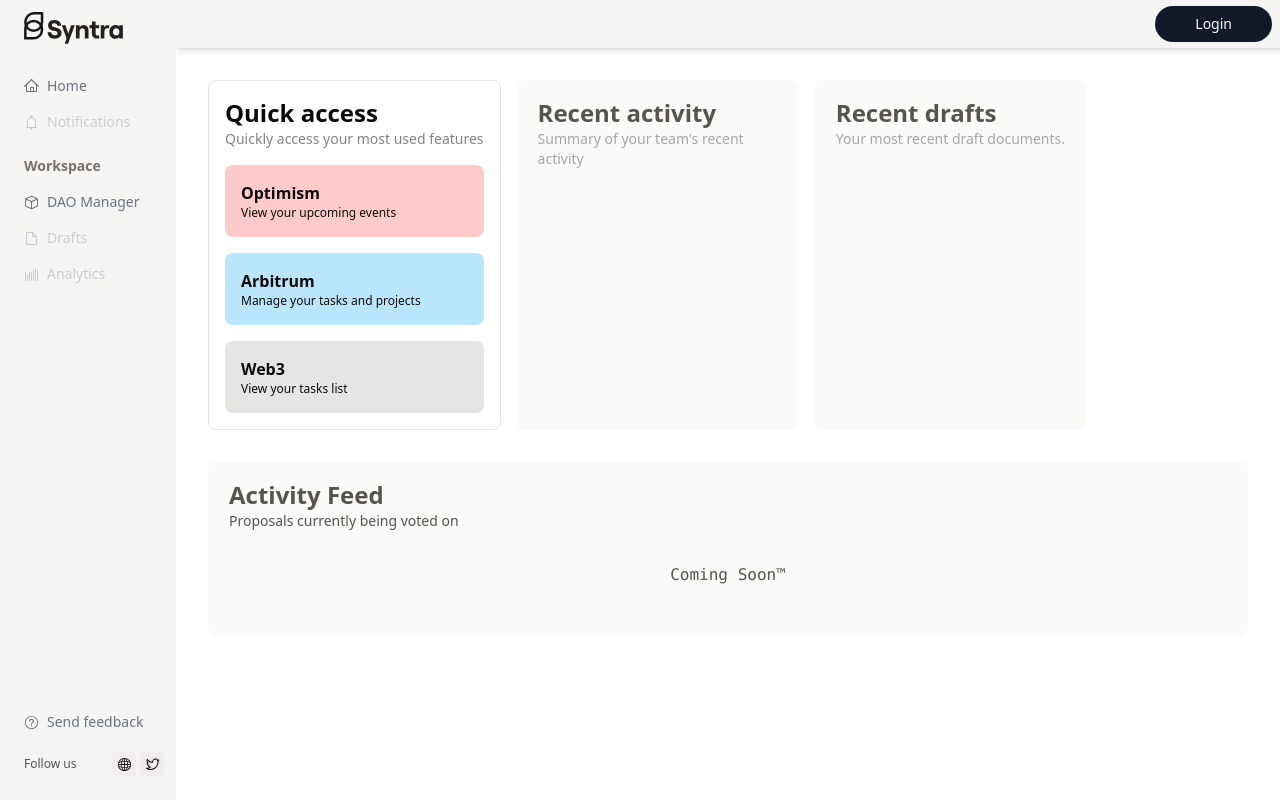
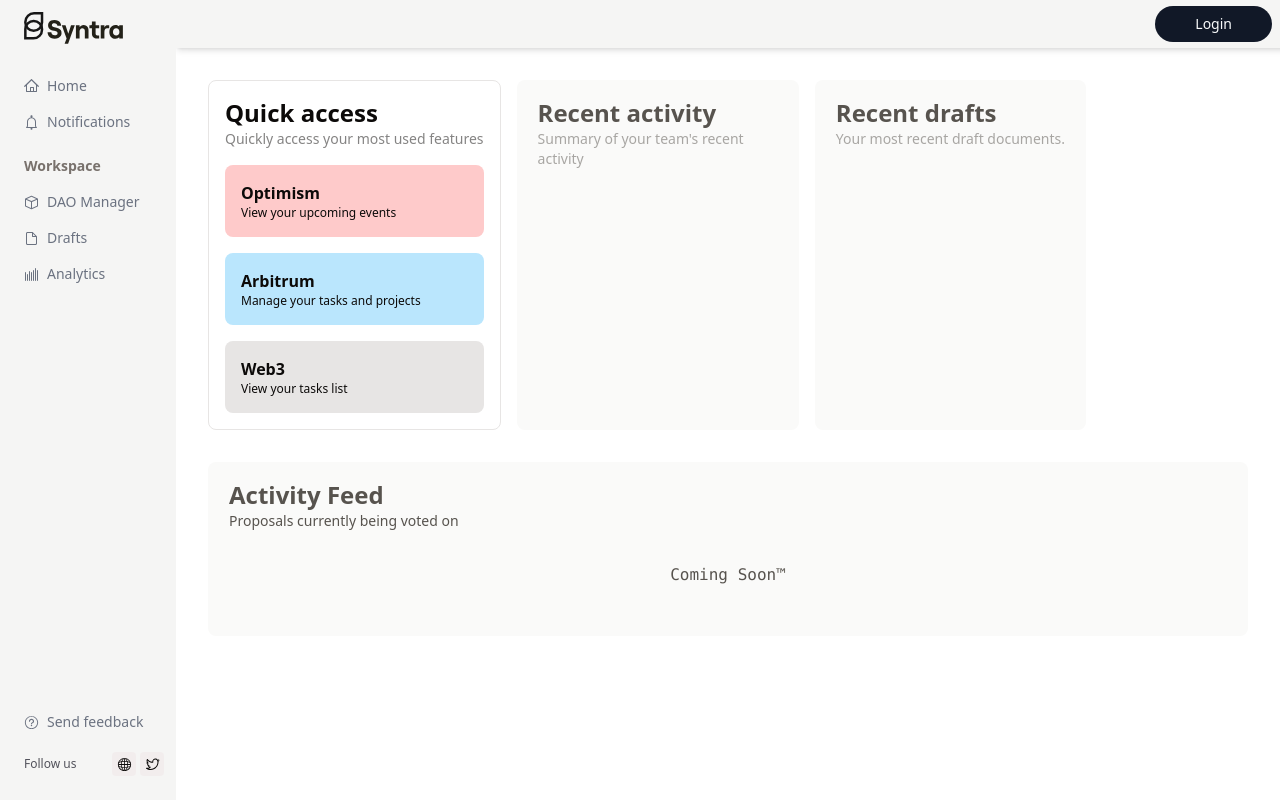
Before and after one commit to syntra-pro/syntra-app, a Next.js app: page /home in a window 1280 px wide. Built offline with nearby package versions, Linux system fonts and the light colour scheme; no server answers.

Commit message:
feat(ui) Fixes arb hover

```diff
--- a/src/app/components/CollaborativeEditor.tsx
+++ b/src/app/components/CollaborativeEditor.tsx
@@ -185,11 +185,7 @@ const MarkdownEditor: React.FC<{
           setCollabs([]);
           const contentPre = daoTemplate.markdown;
           const content = preprocessMarkdown(contentPre);
-          // const content = contentPre;
-          console.log('pre ', daoTemplate.markdown);
-          console.log('post ', content);
           setCont(content);
-
           initializeEditor(content);
         } else {
           if (documentId === '0') {
--- a/src/app/layouts/platformLayout.tsx
+++ b/src/app/layouts/platformLayout.tsx
@@ -202,14 +202,14 @@ export default function PlatformLayout({
               </Link>
               <nav className="mt-6 flex flex-col">
                 <BlankLink
-                  className="flex items-center gap-2 rounded-md px-3 py-2 text-sm font-medium text-gray-500 transition-colors hover:bg-rose-200 hover:text-gray-900 focus:bg-rose-200 focus:text-gray-900 dark:text-gray-400 dark:hover:bg-gray-800 dark:hover:text-gray-50 dark:focus:bg-gray-800 dark:focus:text-gray-50"
+                  className="flex items-center gap-2 rounded-md px-3 py-2 text-sm font-medium text-gray-500 transition-colors hover:bg-slate-300 hover:text-gray-900 focus:bg-slate-300 focus:text-gray-900 dark:text-gray-400 dark:hover:bg-gray-800 dark:hover:text-gray-50 dark:focus:bg-gray-800 dark:focus:text-gray-50"
                   href="/home">
                   <HomeIcon />
                   Home
                 </BlankLink>
 
                 <Link
-                  className="flex items-center opacity-30 gap-2 mb-4 rounded-md px-3 py-2 text-sm font-medium text-gray-500 transition-colors hover:bg-rose-200 hover:text-gray-900 focus:bg-rose-200 focus:text-gray-900 dark:text-gray-400 dark:hover:bg-gray-800 dark:hover:text-gray-50 dark:focus:bg-gray-800 dark:focus:text-gray-50"
+                  className="flex items-center gap-2 mb-4 rounded-md px-3 py-2 text-sm font-medium text-gray-500 transition-colors hover:bg-slate-300 hover:text-gray-900 focus:bg-slate-300 focus:text-gray-900 dark:text-gray-400 dark:hover:bg-gray-800 dark:hover:text-gray-50 dark:focus:bg-gray-800 dark:focus:text-gray-50"
                   href="#">
                   <BellIcon />
                   Notifications
@@ -220,18 +220,18 @@ export default function PlatformLayout({
                 </span>
 
                 <BlankLink
-                  className="flex items-center gap-2 mt-2 rounded-md px-3 py-2 text-sm font-medium text-gray-500 transition-colors hover:bg-rose-200 hover:text-gray-900 focus:bg-rose-200 focus:text-gray-900 dark:text-gray-400 dark:hover:bg-gray-800 dark:hover:text-gray-50 dark:focus:bg-gray-800 dark:focus:text-gray-50"
+                  className="flex items-center gap-2 mt-2 rounded-md px-3 py-2 text-sm font-medium text-gray-500 transition-colors hover:bg-slate-300 hover:text-gray-900 focus:bg-slate-300 focus:text-gray-900 dark:text-gray-400 dark:hover:bg-gray-800 dark:hover:text-gray-50 dark:focus:bg-gray-800 dark:focus:text-gray-50"
                   href="/dao-manager">
                   <CubeIcon /> DAO Manager
                 </BlankLink>
                 <Link
-                  className="flex items-center gap-2 opacity-30 rounded-md px-3 py-2 text-sm font-medium text-gray-500 transition-colors hover:bg-rose-200 hover:text-gray-900 focus:bg-rose-200 focus:text-gray-900 dark:text-gray-400 dark:hover:bg-gray-800 dark:hover:text-gray-50 dark:focus:bg-gray-800 dark:focus:text-gray-50"
+                  className="flex items-center gap-2 rounded-md px-3 py-2 text-sm font-medium text-gray-500 transition-colors hover:bg-slate-300 hover:text-gray-900 focus:bg-slate-300 focus:text-gray-900 dark:text-gray-400 dark:hover:bg-gray-800 dark:hover:text-gray-50 dark:focus:bg-gray-800 dark:focus:text-gray-50"
                   href="#">
                   <FileIcon />
                   Drafts
                 </Link>
                 <Link
-                  className="flex items-center gap-2 opacity-30 rounded-md px-3 py-2 text-sm font-medium text-gray-500 transition-colors hover:bg-rose-200 hover:text-gray-900 focus:bg-rose-200 focus:text-gray-900 dark:text-gray-400 dark:hover:bg-gray-800 dark:hover:text-gray-50 dark:focus:bg-gray-800 dark:focus:text-gray-50"
+                  className="flex items-center gap-2 rounded-md px-3 py-2 text-sm font-medium text-gray-500 transition-colors hover:bg-slate-300 hover:text-gray-900 focus:bg-slate-300 focus:text-gray-900 dark:text-gray-400 dark:hover:bg-gray-800 dark:hover:text-gray-50 dark:focus:bg-gray-800 dark:focus:text-gray-50"
                   href="#">
                   <BarChartIcon />
                   Analytics
@@ -242,7 +242,7 @@ export default function PlatformLayout({
             <div className="flex flex-col text-center gap-3 mb-3">
               <button
                 onClick={() => setFeedback(true)}
-                className="rounded-md flex gap-2 items-center px-3 py-2 text-sm font-medium text-gray-500 transition-colors hover:bg-rose-200 hover:text-gray-900 focus:bg-rose-200 focus:text-gray-900 dark:text-gray-400 dark:hover:bg-gray-800 dark:hover:text-gray-50 dark:focus:bg-gray-800 dark:focus:text-gray-50">
+                className="rounded-md flex gap-2 items-center px-3 py-2 text-sm font-medium text-gray-500 transition-colors hover:bg-slate-300 hover:text-gray-900 focus:bg-slate-300 focus:text-gray-900 dark:text-gray-400 dark:hover:bg-gray-800 dark:hover:text-gray-50 dark:focus:bg-gray-800 dark:focus:text-gray-50">
                 <QuestionMarkCircledIcon />
                 Send feedback
               </button>
```
Also changed, not shown: src/app/components/contexts/AuthContext.tsx (+5 -7 lines), src/app/daos/[id]/page.tsx (+0 -12 lines).
